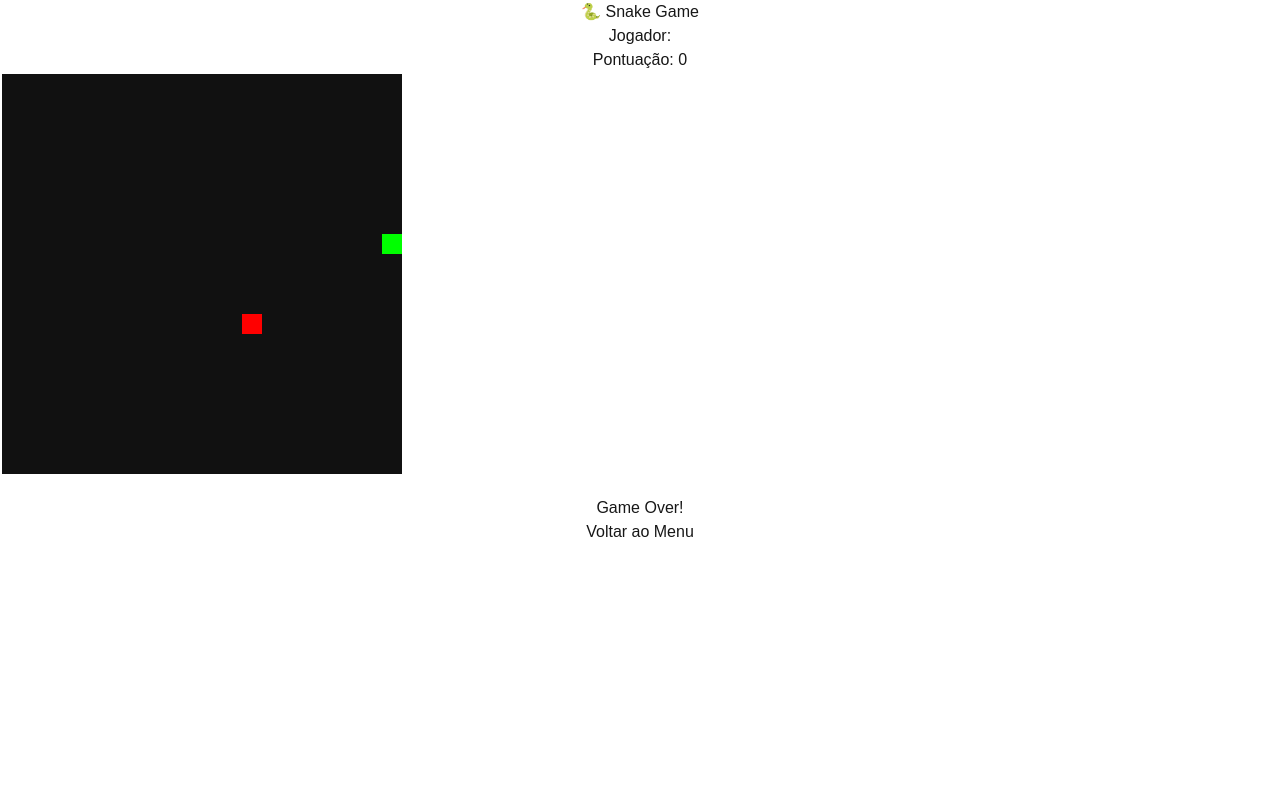
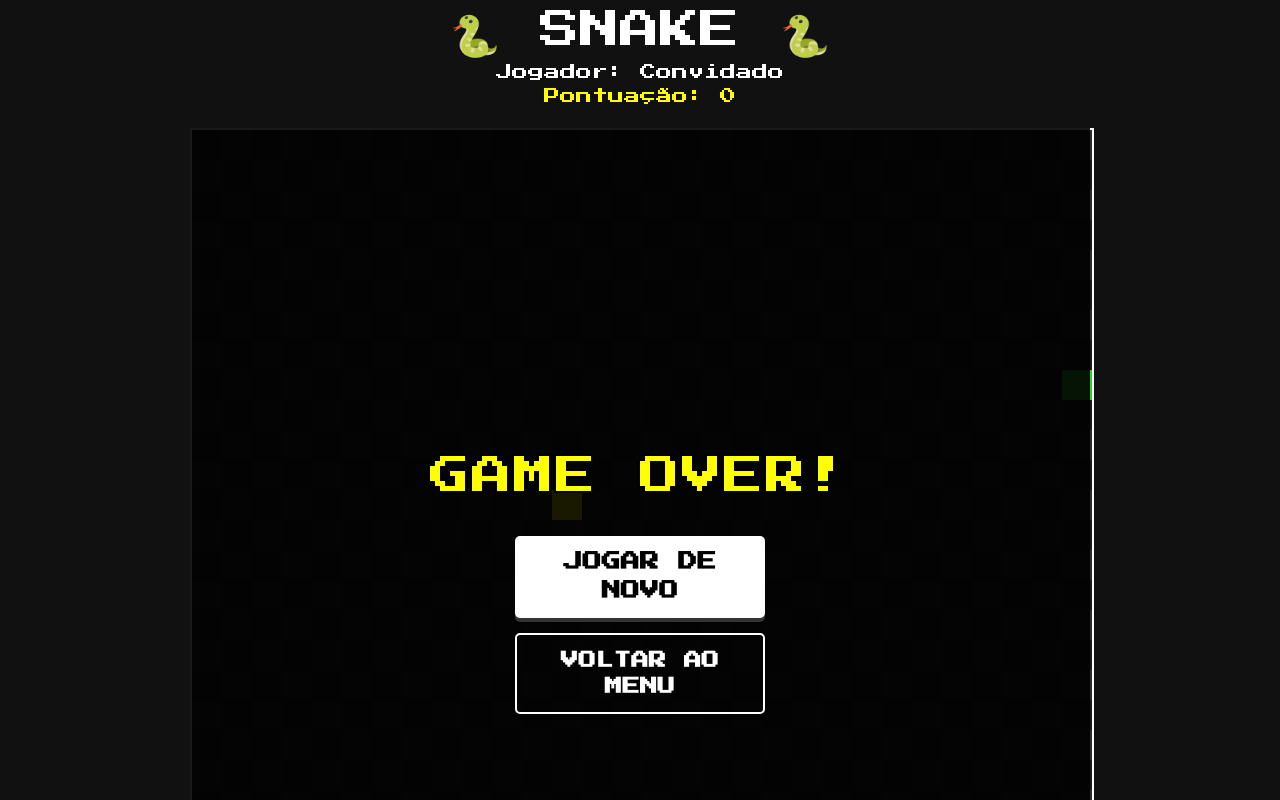
Before and after one commit to henriquezorzi/snake-frontend, a Next.js app: page /jogo in a window 1280 px wide. Shown: the top 800 px of the page. Built offline with nearby package versions, Linux system fonts and the light colour scheme.

Commit message:
feat: implementa jogo snake com tela de game over e botões

```diff
--- a/package.json
+++ b/package.json
@@ -9,6 +9,7 @@
     "lint": "eslint"
   },
   "dependencies": {
+    "@fontsource/press-start-2p": "^5.2.7",
     "axios": "^1.12.2",
     "next": "^15.5.3",
     "react": "^19.1.0",
--- /dev/null
+++ b/src/app/jogo/HoverButton.tsx
@@ -0,0 +1,68 @@
+"use client";
+
+import React, { useState } from 'react';
+import Link from 'next/link';
+
+interface HoverButtonProps {
+  children: React.ReactNode;
+  onClick?: () => void;
+  href?: string;
+  isPrimary: boolean; // Para diferenciar JOGAR DE NOVO de VOLTAR AO MENU
+}
+
+const HoverButton: React.FC<HoverButtonProps> = ({ children, onClick, href, isPrimary }) => {
+  const [isHovered, setIsHovered] = useState(false);
+
+  const baseStyle: React.CSSProperties = {
+    padding: "12px 20px",
+    borderRadius: "5px",
+    cursor: "pointer",
+    fontSize: isPrimary ? "1.2em" : "1.1em",
+    fontWeight: "bold",
+    transition: "background 0.2s, color 0.2s, border-color 0.2s",
+    textDecoration: "none",
+    display: "block",
+    textAlign: "center",
+  };
+
+  const primaryStyle: React.CSSProperties = {
+    background: isHovered ? 'yellow' : 'white',
+    color: isHovered ? 'black' : 'black',
+    border: "none",
+    boxShadow: isHovered ? "0 4px 0 #ccaa00" : "0 4px 0 #333",
+  };
+
+  const secondaryStyle: React.CSSProperties = {
+    background: isHovered ? 'yellow' : 'transparent',
+    color: isHovered ? 'black' : 'white',
+    border: isHovered ? "2px solid yellow" : "2px solid white",
+  };
+
+  const style = {
+    ...baseStyle,
+    ...(isPrimary ? primaryStyle : secondaryStyle),
+  };
+
+  const handlers = {
+    onMouseEnter: () => setIsHovered(true),
+    onMouseLeave: () => setIsHovered(false),
+  };
+
+  if (href) {
+    // VOLTAR AO MENU
+    return (
+      <Link href={href} style={style} {...handlers}>
+        {children}
+      </Link>
+    );
+  }
+
+  // Botão JOGAR DE NOVO
+  return (
+    <button onClick={onClick} style={style} {...handlers}>
+      {children}
+    </button>
+  );
+};
+
+export default HoverButton;
--- /dev/null
+++ b/src/app/jogo/JogarDeNovo.tsx
@@ -0,0 +1,110 @@
+"use client";
+
+import React, { useState } from "react";
+import Link from "next/link";
+import "@fontsource/press-start-2p";
+
+interface JogarDeNovoProps {
+  onRestart: () => void;
+}
+
+const JogarDeNovo: React.FC<JogarDeNovoProps> = ({ onRestart }) => {
+  const [hoverRestart, setHoverRestart] = useState(false);
+  const [hoverMenu, setHoverMenu] = useState(false);
+
+  const baseStyle: React.CSSProperties = {
+    padding: "12px 20px",
+    borderRadius: "5px",
+    cursor: "pointer",
+    fontWeight: "bold",
+    transition: "background 0.2s, color 0.2s, border-color 0.2s",
+    textDecoration: "none",
+    display: "block",
+    textAlign: "center",
+    fontFamily: "'Press Start 2P', cursive",
+  };
+
+  const restartButtonStyle: React.CSSProperties = {
+    ...baseStyle,
+    fontSize: "1.2em",
+    background: hoverRestart ? "yellow" : "white",
+    color: "black",
+    border: "none",
+    boxShadow: hoverRestart ? "0 4px 0 #ccaa00" : "0 4px 0 #333",
+  };
+
+  const menuLinkStyle: React.CSSProperties = {
+    ...baseStyle,
+    fontSize: "1.1em",
+    background: hoverMenu ? "yellow" : "transparent",
+    color: hoverMenu ? "black" : "white",
+    border: hoverMenu ? "2px solid yellow" : "2px solid white",
+  };
+
+  return (
+    <div
+      style={{
+        position: "absolute",
+        top: 0,
+        left: 0,
+        width: "100%",
+        height: "100%",
+        display: "flex",
+        flexDirection: "column",
+        justifyContent: "center",
+        alignItems: "center",
+        backgroundColor: "rgba(0, 0, 0, 0.9)",
+        zIndex: 10,
+      }}
+    >
+      <h2
+        style={{
+          color: "yellow",
+          fontSize: "2.5em",
+          marginBottom: "30px",
+          fontFamily: "'Press Start 2P', cursive",
+          letterSpacing: "2px",
+          textShadow: `
+            2px 2px 0 #000,
+            -2px 2px 0 #000,
+            2px -2px 0 #000,
+            -2px -2px 0 #000
+          `,
+        }}
+      >
+        GAME OVER!
+      </h2>
+
+      <div
+        style={{
+          display: "flex",
+          flexDirection: "column",
+          gap: "15px",
+          width: "80%",
+          maxWidth: "250px",
+        }}
+      >
+        <button
+          onClick={onRestart}
+          style={restartButtonStyle}
+          onMouseEnter={() => setHoverRestart(true)}
+          onMouseLeave={() => setHoverRestart(false)}
+          title="Inicia uma nova partida"
+        >
+          JOGAR DE NOVO
+        </button>
+
+        <Link
+          href="/"
+          style={menuLinkStyle}
+          onMouseEnter={() => setHoverMenu(true)}
+          onMouseLeave={() => setHoverMenu(false)}
+        >
+          VOLTAR AO MENU
+        </Link>
+      </div>
+    </div>
+  );
+};
+
+export default JogarDeNovo;
--- a/src/app/jogo/page.tsx
+++ b/src/app/jogo/page.tsx
@@ -2,41 +2,113 @@
 
 import { useEffect, useRef, useState } from "react";
 import axios from "axios";
-import Link from "next/link";
+import JogarDeNovo from "./JogarDeNovo";
+import "@fontsource/press-start-2p";
 
-export default function Jogo() {
+const CELL_SIZE = 30;
+const GRID_SIZE = 30;
+
+const SNAKE_COLOR = "limegreen";
+const APPLE_COLOR = "yellow";
+const GRID_COLOR_DARK = "#1a1a1a";
+const GRID_COLOR_LIGHT = "#2e2e2e";
+
+const INITIAL_SNAKE = [{ x: 8, y: 8 }];
+const INITIAL_APPLE = { x: 12, y: 12 };
+
+export default function Page() {
   const canvasRef = useRef<HTMLCanvasElement>(null);
-  const [context, setContext] = useState<CanvasRenderingContext2D | null>(null);
 
-  const [snake, setSnake] = useState([{ x: 8, y: 8 }]);
-  const [apple, setApple] = useState({ x: 12, y: 12 });
+  const [snake, setSnake] = useState(INITIAL_SNAKE);
+  const [apple, setApple] = useState(INITIAL_APPLE);
   const [direction, setDirection] = useState("RIGHT");
-  const [pontos, setPontos] = useState(0);
-  const [morto, setMorto] = useState(false);
+  const [score, setScore] = useState(0);
+  const [isDead, setIsDead] = useState(false);
 
-
-  const nomeJogador =
+  const playerName =
     typeof window !== "undefined" ? localStorage.getItem("nomeJogador") : "";
-  const jogadorId =
+  const playerId =
     typeof window !== "undefined" ? localStorage.getItem("jogadorId") : "";
 
-  const box = 20;
-  const canvasSize = 20;
+  function draw(ctx: CanvasRenderingContext2D) {
+    // fundo quadriculado
+    for (let x = 0; x < GRID_SIZE; x++) {
+      for (let y = 0; y < GRID_SIZE; y++) {
+        ctx.fillStyle = (x + y) % 2 === 0 ? GRID_COLOR_DARK : GRID_COLOR_LIGHT;
+        ctx.fillRect(x * CELL_SIZE, y * CELL_SIZE, CELL_SIZE, CELL_SIZE);
+      }
+    }
+    // cobra
+    ctx.fillStyle = SNAKE_COLOR;
+    snake.forEach((seg) => {
+      ctx.fillRect(seg.x * CELL_SIZE, seg.y * CELL_SIZE, CELL_SIZE, CELL_SIZE);
+    });
+    // maçã
+    ctx.fillStyle = APPLE_COLOR;
+    ctx.fillRect(apple.x * CELL_SIZE, apple.y * CELL_SIZE, CELL_SIZE, CELL_SIZE);
+  }
 
+  function gameOver() {
+    setIsDead(true);
+    if (playerId) {
+      axios.put(`http://localhost:4000/jogadores/${playerId}/score`, { score });
+    }
+  }
+
+  function restartGame() {
+    setSnake(INITIAL_SNAKE);
+    setApple(INITIAL_APPLE);
+    setDirection("RIGHT");
+    setScore(0);
+    setIsDead(false);
+  }
+
+  function gameLoop(ctx: CanvasRenderingContext2D) {
+    draw(ctx);
+
+    const head = { ...snake[0] };
+    if (direction === "UP") head.y--;
+    if (direction === "DOWN") head.y++;
+    if (direction === "LEFT") head.x--;
+    if (direction === "RIGHT") head.x++;
+
+    // colisão parede
+    if (head.x < 0 || head.y < 0 || head.x >= GRID_SIZE || head.y >= GRID_SIZE) {
+      gameOver();
+      return;
+    }
+    // colisão corpo
+    if (snake.some((seg, i) => i !== 0 && seg.x === head.x && seg.y === head.y)) {
+      gameOver();
+      return;
+    }
+
+    let newSnake = [head, ...snake];
+
+    // comeu maçã
+    if (head.x === apple.x && head.y === apple.y) {
+      setScore((s) => s + 10);
+      let newApple;
+      do {
+        newApple = {
+          x: Math.floor(Math.random() * GRID_SIZE),
+          y: Math.floor(Math.random() * GRID_SIZE),
+        };
+      } while (newSnake.some((seg) => seg.x === newApple.x && seg.y === newApple.y));
+      setApple(newApple);
+    } else {
+      newSnake.pop();
+    }
+
+    setSnake(newSnake);
+  }
 
   useEffect(() => {
-    if (canvasRef.current) {
-      const ctx = canvasRef.current.getContext("2d");
-      if (ctx) setContext(ctx);
-    }
-  }, []);
-
-
-  useEffect(() => {
-    if (!context || morto) return;
+    const ctx = canvasRef.current?.getContext("2d");
+    if (!ctx || isDead) return;
 
     const interval = setInterval(() => {
-      gameLoop();
+      gameLoop(ctx);
     }, 150);
 
     const handleKey = (e: KeyboardEvent) => {
@@ -47,105 +119,41 @@ export default function Jogo() {
     };
 
     document.addEventListener("keydown", handleKey);
+
     return () => {
       clearInterval(interval);
       document.removeEventListener("keydown", handleKey);
     };
-  }, [context, snake, direction, apple, morto]);
-
-
-  const gameLoop = () => {
-    if (!context) return;
-
-    // Limpa tela
-    context.fillStyle = "#111";
-    context.fillRect(0, 0, box * canvasSize, box * canvasSize);
-
-
-    context.fillStyle = "lime";
-    snake.forEach((s) => {
-      context.fillRect(s.x * box, s.y * box, box, box);
-    });
-
-
-    context.fillStyle = "red";
-    context.fillRect(apple.x * box, apple.y * box, box, box);
-
-
-    const head = { ...snake[0] };
-    if (direction === "UP") head.y -= 1;
-    if (direction === "DOWN") head.y += 1;
-    if (direction === "LEFT") head.x -= 1;
-    if (direction === "RIGHT") head.x += 1;
-
-    // Colisão com paredes
-    if (head.x < 0 || head.y < 0 || head.x >= canvasSize || head.y >= canvasSize) {
-      morrer();
-      return;
-    }
-
-
-    for (let i = 0; i < snake.length; i++) {
-      if (head.x === snake[i].x && head.y === snake[i].y) {
-        morrer();
-        return;
-      }
-    }
-
-    let newSnake = [head, ...snake];
-
-
-    if (head.x === apple.x && head.y === apple.y) {
-      setPontos((p) => p + 10);
-      setApple({
-        x: Math.floor(Math.random() * canvasSize),
-        y: Math.floor(Math.random() * canvasSize),
-      });
-    } else {
-      newSnake.pop();
-    }
-
-    setSnake(newSnake);
-  };
-
-
-  const salvarScore = async () => {
-    if (!jogadorId) return;
-    try {
-      await axios.put(`http://localhost:4000/jogadores/${jogadorId}/score`, {
-        score: pontos,
-      });
-      console.log("Score salvo/atualizado com sucesso!");
-    } catch (err) {
-      console.error("Erro ao salvar score:", err);
-    }
-  };
-
-
-  const morrer = () => {
-    setMorto(true);
-    salvarScore();
-  };
+  }, [snake, direction, apple, isDead]);
 
   return (
-    <div style={{ textAlign: "center" }}>
-      <h1>🐍 Snake Game</h1>
-      <p>Jogador: {nomeJogador}</p>
-      <p>Pontuação: {pontos}</p>
+    <div style={{ textAlign: "center", minHeight: "100vh", background: "#111" }}>
+      <h1
+        style={{
+          color: "white",
+          fontSize: "2.5em",
+          fontFamily: "'Press Start 2P', cursive",
+        }}
+      >
+        🐍 SNAKE 🐍
+      </h1>
 
-      <canvas
-        ref={canvasRef}
-        width={box * canvasSize}
-        height={box * canvasSize}
-        style={{ border: "2px solid white", background: "#111" }}
-      />
+      <p style={{ color: "white", fontFamily: "'Press Start 2P', cursive" }}>
+        Jogador: {playerName || "Convidado"}
+      </p>
+      <p style={{ color: "yellow", fontFamily: "'Press Start 2P', cursive" }}>
+        Pontuação: {score}
+      </p>
 
-      {morto && (
-        <div style={{ marginTop: 20 }}>
-          <h2>Game Over!</h2>
-          <Link href="/">Voltar ao Menu</Link>
-        </div>
-      )}
+      <div style={{ position: "relative", width: CELL_SIZE * GRID_SIZE, margin: "20px auto" }}>
+        <canvas
+          ref={canvasRef}
+          width={CELL_SIZE * GRID_SIZE}
+          height={CELL_SIZE * GRID_SIZE}
+          style={{ border: "2px solid white", background: GRID_COLOR_DARK }}
+        />
+        {isDead && <JogarDeNovo onRestart={restartGame} />}
+      </div>
     </div>
   );
 }
```
Also changed, not shown: 1 other file (tests, documents, lock files or other folders).
